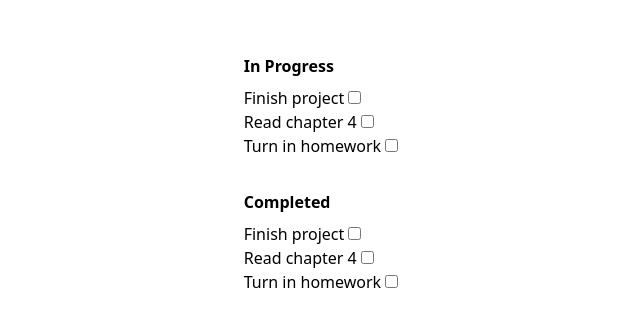
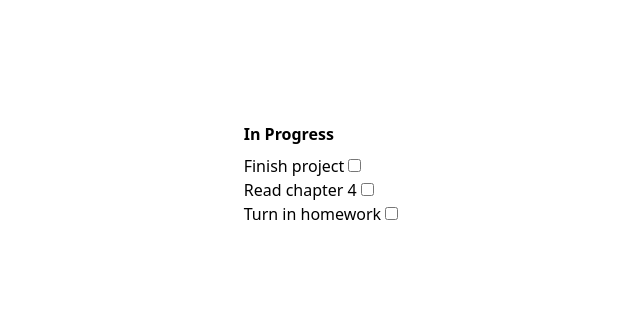
Before and after one commit to DataScientist2807/larac_vue3_step, a Vue app: page / in a window 1280 px wide. Shown: the part 226-552 px from the top of the page, without its empty margins (319-959 px from the left). Built offline with nearby package versions, Linux system fonts and the light colour scheme.

Commit message:
Lists-Conditionals-and-Computed-Properties

```diff
--- a/src/App.vue
+++ b/src/App.vue
@@ -1,9 +1,10 @@
 <template>
   <div>
-    <section>
+    <section v-show="assignments.filter(a => !a.complete).length">
       <h2 class="font-bold mb-2">In Progress</h2>
       <ul>
-        <li v-for="assignment in assignments" :key="assignment.id">
+        <li v-for="assignment in assignments.filter(a => !a.complete)"
+          :key="assignment.id">
           <label
             >{{ assignment.name }}
             <input type="checkbox" v-model="assignment.complete" />
@@ -11,10 +12,11 @@
         </li>
       </ul>
     </section>
-    <section class="mt-8">
+    <section v-show="assignments.filter(a => a.complete).length" class="mt-8">
       <h2 class="font-bold mb-2 ">Completed</h2>
       <ul>
-        <li v-for="assignment in assignments" :key="assignment.id">
+        <li v-for="assignment in assignments.filter(a => a.complete)"
+          :key="assignment.id">
           <label
             >{{ assignment.name }}
             <input type="checkbox" v-model="assignment.complete" />
@@ -31,9 +33,9 @@ export default {
   data() {
     return {
       assignments: [
-        { id: 0, name: "Finish project", complete: false },
-        { id: 1, name: "Read chapter 4", complete: false },
-        { id: 2, name: "Turn in homework", complete: false },
+        { id: 1, name: "Finish project", complete: false },
+        { id: 2, name: "Read chapter 4", complete: false },
+        { id: 3, name: "Turn in homework", complete: false },
       ],
     };
   },
```
